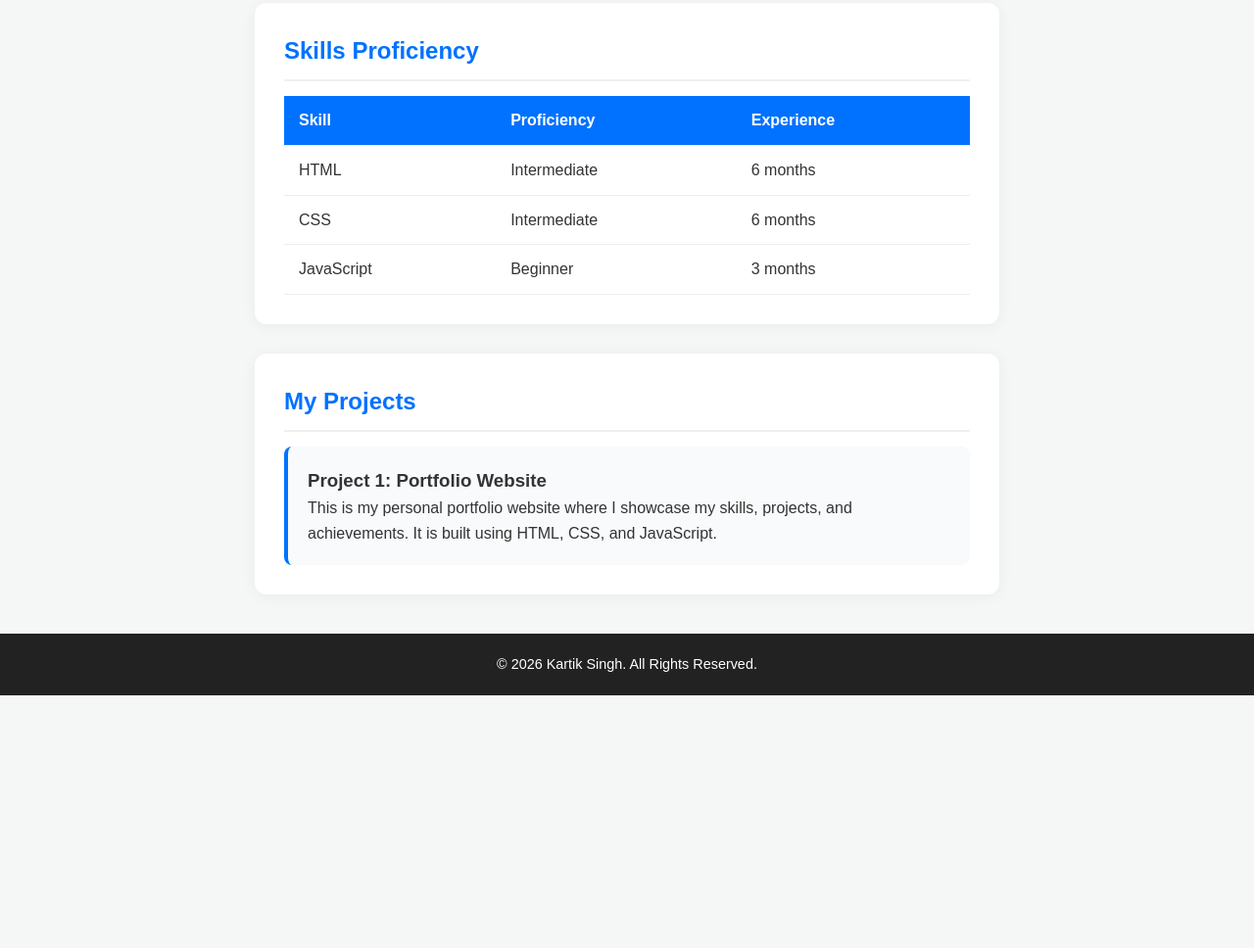
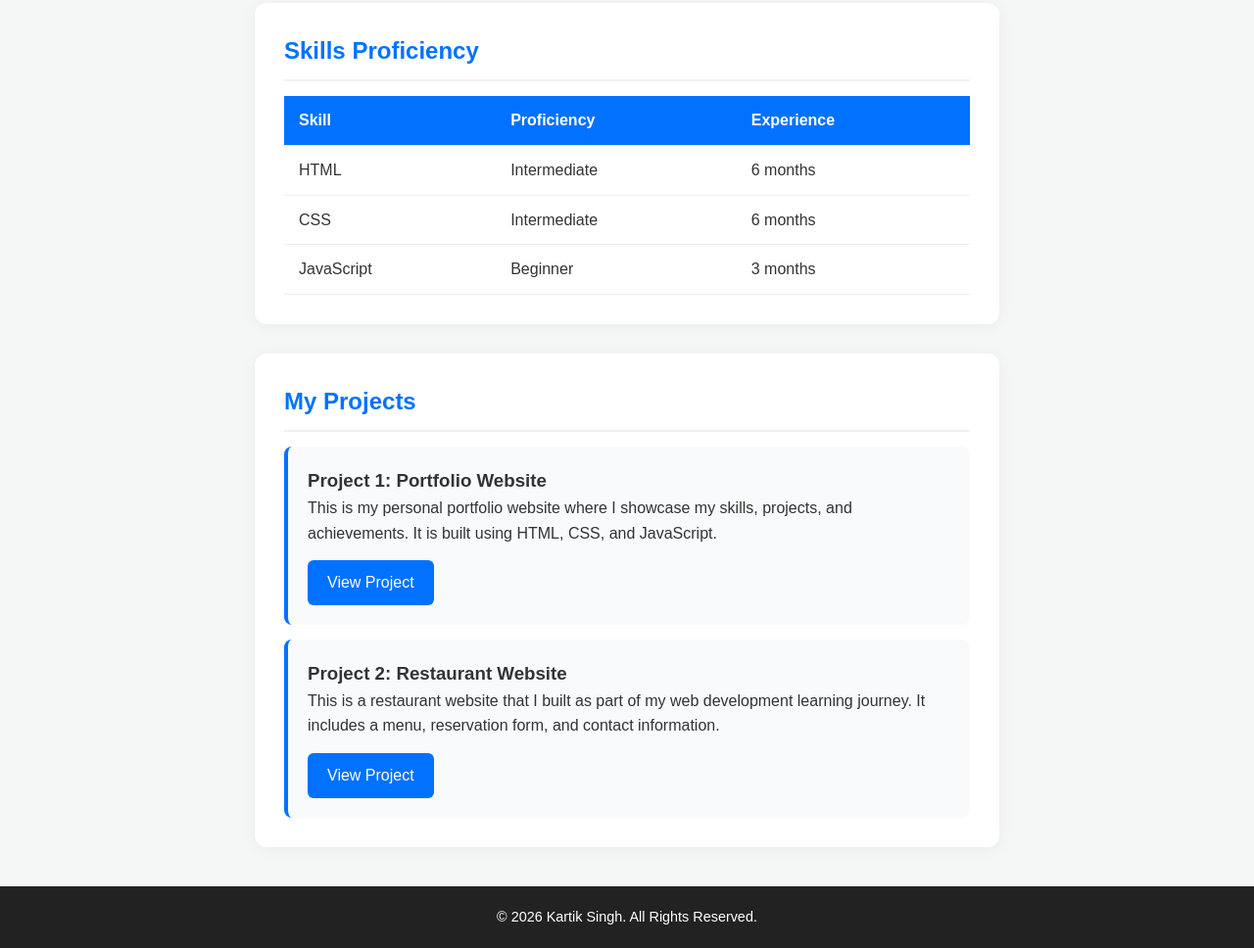
Before and after one commit to Kartik162008/web-A7, a plain HTML site: page index.html in a window 1280 px wide. Shown: the part 971-1939 px from the top of the page at 98% size. Before the commit the page ends 1681 px from the top, so only its background shows below. Drawn offline with Linux system fonts and the light colour scheme.

Commit message:
Beautification

```diff
--- a/assignment.html/style.css
+++ b/assignment.html/style.css
@@ -151,6 +151,24 @@ ul li:hover {
     margin-top: 15px;
 }
 
+/* --- Button Styling --- */
+.btn {
+    display: inline-block;
+    margin-top: 15px;
+    padding: 10px 20px;
+    background-color: #0072ff; /* Tumhare theme ka blue color */
+    color: white;
+    text-decoration: none;
+    border-radius: 6px;
+    font-weight: 500;
+    transition: background-color 0.3s ease, transform 0.2s ease;
+}
+
+.btn:hover {
+    background-color: #005bb5; /* Hover par dark blue */
+    transform: translateY(-2px); /* Hover par thoda upar uthega */
+}
+
 /* --- Footer --- */
 footer {
     text-align: center;
--- a/index.html
+++ b/index.html
@@ -92,6 +92,12 @@
             <div class="project-card">
                 <h3>Project 1: Portfolio Website</h3>
                 <p>This is my personal portfolio website where I showcase my skills, projects, and achievements. It is built using HTML, CSS, and JavaScript.</p>
+                <a href="assignment.html/registrationpage.html" class="btn">View Project</a>
+            </div>
+            <div class="project-card">
+                <h3>Project 2: Restaurant Website</h3>
+                <p>This is a restaurant website that I built as part of my web development learning journey. It includes a menu, reservation form, and contact information.</p>
+                <a href="restaurent.html/res.html" class="btn">View Project</a>
             </div>
         </section>
 
```
Also changed, not shown: assignment.html/loginpage.html (+3 -3 lines).
